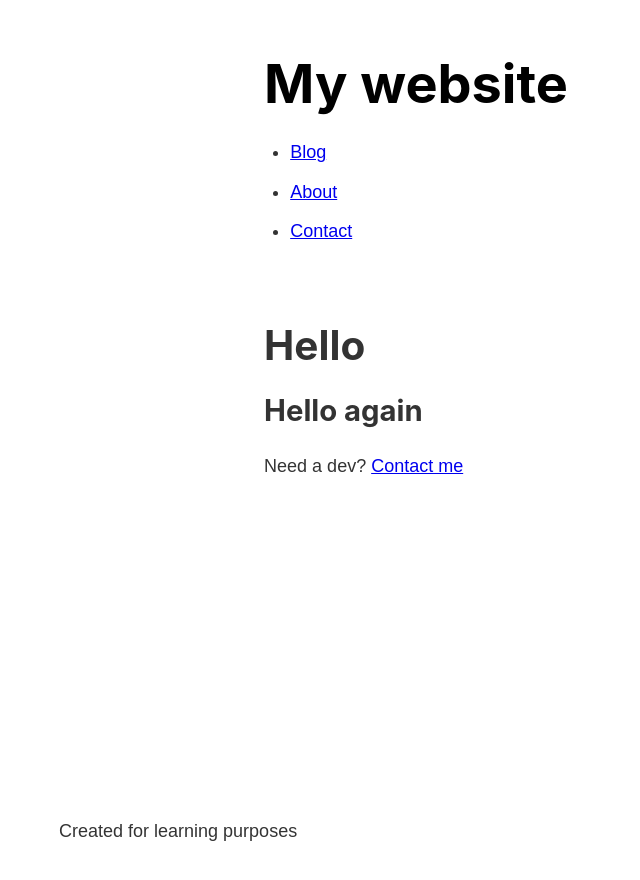
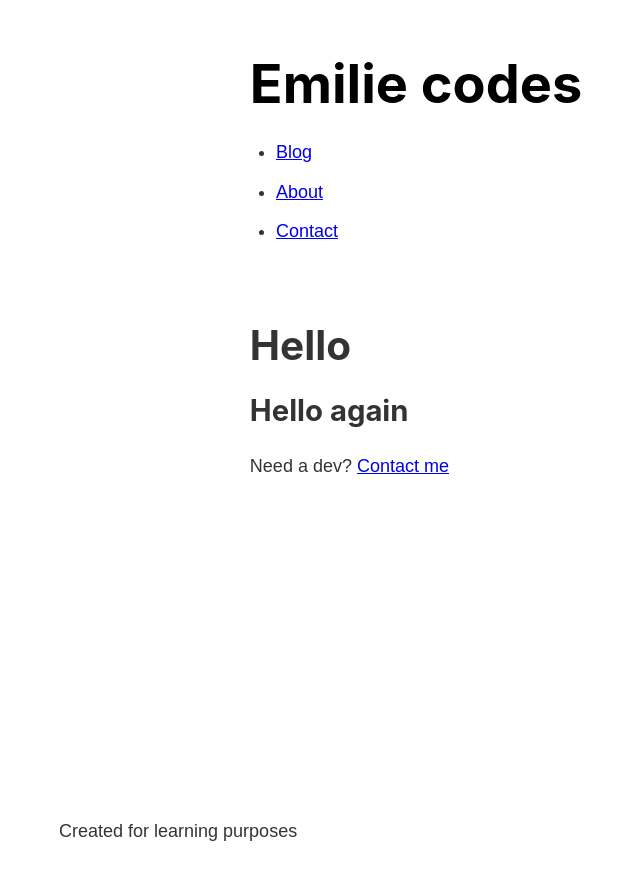
Before and after one commit to AdamanskaHub/gatsby-mine, a Gatsby site: page / in a window 1280 px wide. Shown: the whole page, without its empty margins (224-864 px from the left). Built offline with nearby package versions, Linux system fonts and the light colour scheme; Gatsby itself is replaced by a stand-in of ours.

Commit message:
first graphql query

```diff
--- a/gatsby-config.js
+++ b/gatsby-config.js
@@ -1,10 +1,17 @@
 /**
  * Configure your Gatsby site with this file.
+ * See: https://www.gatsbyjs.org/docs/gatsby-config/
  *
- * See: https://www.gatsbyjs.org/docs/gatsby-config/
+ * localhost:8000/___graphql
  */
 
 module.exports = {
+
+  siteMetadata: {
+    title: 'Emilie codes',
+    author: 'Emilie'
+  },
+
   plugins: [
     'gatsby-plugin-sass'
   ]
--- a/src/components/header.js
+++ b/src/components/header.js
@@ -1,13 +1,28 @@
 import React from 'react'
-import { Link } from 'gatsby'
+import { Link, graphql, useStaticQuery } from 'gatsby'
 
 // import './header.module.scss'
 import headerStyles from './header.module.scss'
 
 const Header = () => {
+
+    const data = useStaticQuery(graphql`
+        query {
+            site {
+                siteMetadata {
+                    title
+                }
+            }
+        }
+    `)
+
     return (
         <header className={headerStyles.header}>
-            <h1><Link to='/' className={headerStyles.title}> My website</Link></h1>
+            <h1>
+                <Link to='/' className={headerStyles.title}>
+                    {data.site.siteMetadata.title}
+                </Link>
+            </h1>
             <nav>
                 <ul className={headerStyles.navList}>
                     <li><Link to='/blog' className={headerStyles.navItem} activeClassName={headerStyles.activeNavItem}>Blog</Link></li>
```
